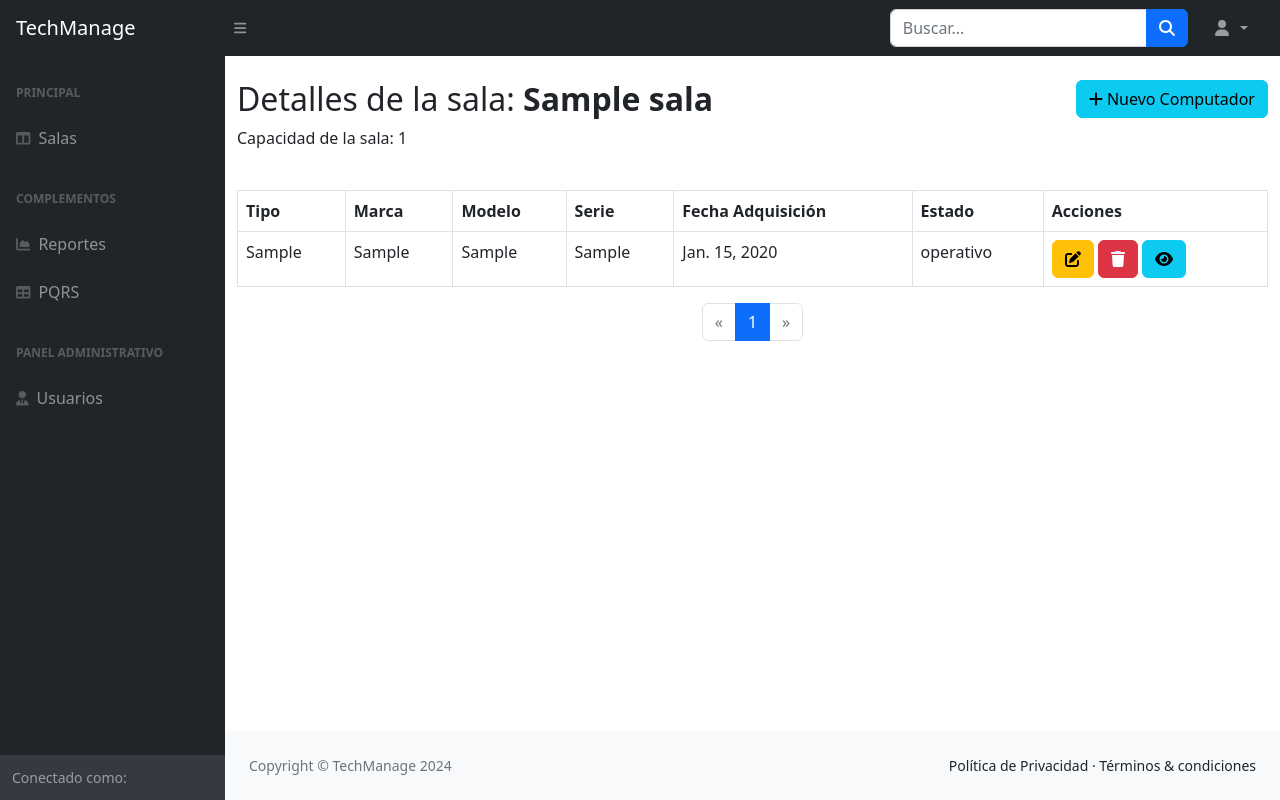
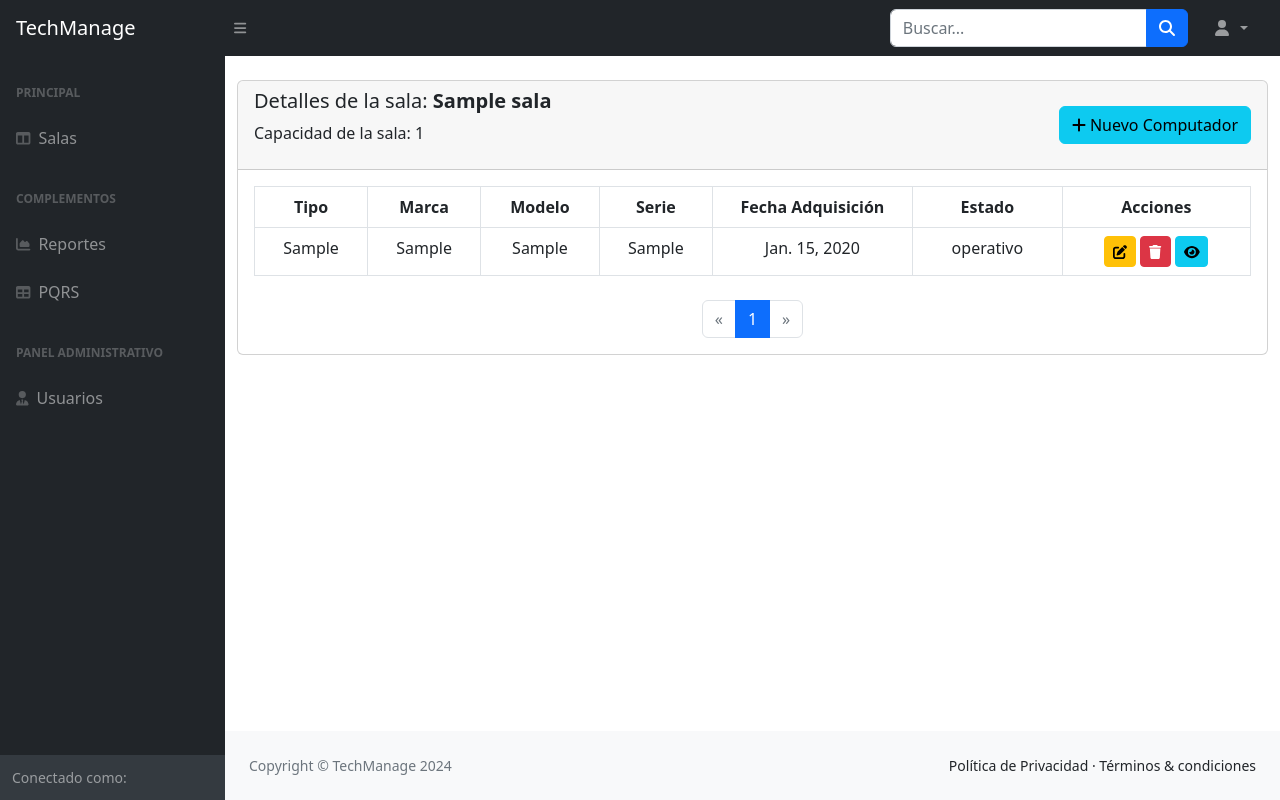
Before and after one commit to Carlos-Leguizamo/TechManage, a Django app: page /pc/1/ in a window 1280 px wide. Run offline with Django 5.2, Linux system fonts and the light colour scheme; tables that the repository leaves empty hold one stand-in row (values such as "Sample post"); some libraries are stand-ins or nearby versions.

Commit message:
Arreglando tabla

```diff
--- a/dashboard/templates/dashboard.html
+++ b/dashboard/templates/dashboard.html
@@ -11,9 +11,13 @@
   {% load static %}
   <link rel="stylesheet" href="https://cdn.jsdelivr.net/npm/bootstrap@5.3.3/dist/css/bootstrap.min.css">
   <link href="https://cdn.jsdelivr.net/npm/simple-datatables@7.1.2/dist/style.min.css" rel="stylesheet" />
+  <link rel="stylesheet" href="https://fonts.googleapis.com/css?family=Roboto|Varela+Round|Open+Sans">
+  <link rel="stylesheet" href="https:/blo/cdnjs.cloudflare.com/ajax/libs/font-awesome/6.0.0-beta3/css/all.min.css">
+  <link rel="stylesheet" href="https://fonts.googleapis.com/icon?family=Material+Icons">
   <link href="{% static 'css/styles.css' %}" rel="stylesheet" />
   <script src="https://use.fontawesome.com/releases/v6.3.0/js/all.js" crossorigin="anonymous"></script>
 </head>
+
 
 <body class="sb-nav-fixed">
   <nav class="sb-topnav navbar navbar-expand navbar-dark bg-dark">
@@ -231,6 +235,7 @@
   <script src="https://cdn.jsdelivr.net/npm/simple-datatables@7.1.2/dist/umd/simple-datatables.min.js"
     crossorigin="anonymous"></script>
   <script src="{% static 'js/datatables-simple-demo.js' %}"></script>
+  <script src="https://code.jquery.com/jquery-3.5.1.slim.min.js"></script>
 </body>
 
 </html>
--- a/room/templates/pc.html
+++ b/room/templates/pc.html
@@ -1,78 +1,82 @@
 {% extends "dashboard.html" %}
-<!-- {% load static %} -->
 {% block content %}
 
+
+<body>
 <div class="container-lg mt-4">
-        <div class="table-responsive">
-            <div class="table-wrapper">
-                <div class="table-title mb-4">
-                    <div class="row">
-                        <div class="col-sm-8">
-                            <h2>Detalles de la sala: <b>{{ sala.nombre_sala }}</b></h2>
+    <!-- Card con tabla de gestión de computadores -->
+    <div class="card mb-4">
+        <div class="card-header d-flex justify-content-between align-items-center">
+            <div>
+                <h5>Detalles de la sala: <b>{{ sala.nombre_sala }}</b></h5>
+                <!-- Capacidad de la sala -->
                 <p>Capacidad de la sala: {{ sala.capacidad }}</p>
             </div>
-                        <div class="col-sm-4 text-end">
-                            <button type="button" class="btn btn-info" data-bs-toggle="modal"
-                                data-bs-target="#addPcModal"><i class="fa fa-plus"></i> Nuevo Computador</button>
+            <button type="button" class="btn btn-info" data-bs-toggle="modal" data-bs-target="#addPcModal">
+                <i class="fa fa-plus"></i> Nuevo Computador
+            </button>
         </div>
 
-                    </div>
-                </div>
+        <div class="card-body">
+            <!-- Mensaje de error -->
             {% if error_message %}
             <div class="alert alert-danger" role="alert">
                 {{ error_message }}
             </div>
             {% endif %}
-                <table class="table table-bordered">
+
+            <!-- Tabla de computadores -->
+            <div class="table-responsive">
+                <table class="table table-bordered mb-0">
                     <thead>
                         <tr>
-                            <th>Tipo</th>
-                            <th>Marca</th>
-                            <th>Modelo</th>
-                            <th>Serie</th>
-                            <th>Fecha Adquisición</th>
-                            <th>Estado</th>
-                            <th>Acciones</th>
+                            <th class="text-center">Tipo</th>
+                            <th class="text-center">Marca</th>
+                            <th class="text-center">Modelo</th>
+                            <th class="text-center">Serie</th>
+                            <th class="text-center" style="width:200px;">Fecha Adquisición</th>
+                            <th class="text-center" style="width:150px;">Estado</th>
+                            <th class="text-center">Acciones</th>
                         </tr>
                     </thead>
                     <tbody>
                         {% for computador in computadores %}
                         <tr>
-                            <td>{{ computador.tipo }}</td>
-                            <td>{{ computador.marca }}</td>
-                            <td>{{ computador.modelo }}</td>
-                            <td>{{ computador.numero_serie }}</td>
-                            <td>{{ computador.fecha_adquisicion }}</td>
-                            <td>{{ computador.estado }}</td>
-                            <td>
+                            <td class="text-center">{{ computador.tipo }}</td>
+                            <td class="text-center">{{ computador.marca }}</td>
+                            <td class="text-center">{{ computador.modelo }}</td>
+                            <td class="text-center">{{ computador.numero_serie }}</td>
+                            <td class="text-center">{{ computador.fecha_adquisicion }}</td>
+                            <td class="text-center">{{ computador.estado }}</td>
+                            <td class="text-center">
+                                <div class="d-flex justify-content-center gap-1">
                                     <!-- Botón de Editar -->
-                                <button type="button" class="btn btn-warning" data-bs-toggle="modal"
-                                    data-bs-target="#editPcModal{{ computador.id_computador }}">
+                                    <button type="button" class="btn btn-warning btn-sm" data-bs-toggle="modal" data-bs-target="#editPcModal{{ computador.id_computador }}">
                                         <i class="fa-solid fa-pen-to-square"></i>
                                     </button>
                                     <!-- Formulario de Eliminación -->
                                     <form method="post" action="{% url 'pc' sala_id=sala.id_sala %}" style="display:inline;">
                                         {% csrf_token %}
                                         <input type="hidden" name="pc_id" value="{{ computador.id_computador }}">
-                                    <button type="submit" name="eliminar" class="btn btn-danger">
+                                        <button type="submit" name="eliminar" class="btn btn-danger btn-sm">
                                             <i class="fa-solid fa-trash"></i>
                                         </button>
                                     </form>
                                     <!-- Botón de Ver -->
-                                <a href="{% url 'sala' %}" class="btn btn-info">
+                                    <a href="{% url 'sala' %}" class="btn btn-info btn-sm">
                                         <i class="fa-solid fa-eye"></i>
                                     </a>
+                                </div>
                             </td>
                         </tr>
+
                         <!-- Modal para editar Computador -->
-                        <div class="modal fade" id="editPcModal{{ computador.id_computador }}" tabindex="-1"
-                            aria-labelledby="editPcModalLabel" aria-hidden="true">
+                        <div class="modal fade" id="editPcModal{{ computador.id_computador }}" tabindex="-1" aria-labelledby="editPcModalLabel{{ computador.id_computador }}" aria-hidden="true">
                             <div class="modal-dialog">
                                 <div class="modal-content">
                                     <div class="modal-header">
-                                        <h5 class="modal-title" id="editPcModalLabel">Editar Computador</h5>
-                                        <button type="button" class="btn-close" data-bs-dismiss="modal"
-                                            aria-label="Close"></button>
+                                        <h5 class="modal-title" id="editPcModalLabel{{ computador.id_computador }}">Editar Computador</h5>
+                                        <button type="button" class="btn-close" data-bs-dismiss="modal" aria-label="Close"></button>
                                     </div>
                                     <form method="post" action="{% url 'pc' sala_id=sala.id_sala %}">
                                         {% csrf_token %}
@@ -81,42 +85,30 @@
                                         <div class="modal-body">
                                             <div class="mb-3">
                                                 <label for="tipo" class="form-label">Tipo</label>
-                                                <input type="text" class="form-control" id="tipo" name="tipo"
-                                                    value="{{ computador.tipo }}" required>
+                                                <input type="text" class="form-control" id="tipo" name="tipo" value="{{ computador.tipo }}" required>
                                             </div>
                                             <div class="mb-3">
                                                 <label for="marca" class="form-label">Marca</label>
-                                                <input type="text" class="form-control" id="marca" name="marca"
-                                                    value="{{ computador.marca }}" required>
+                                                <input type="text" class="form-control" id="marca" name="marca" value="{{ computador.marca }}" required>
                                             </div>
                                             <div class="mb-3">
                                                 <label for="modelo" class="form-label">Modelo</label>
-                                                <input type="text" class="form-control" id="modelo" name="modelo"
-                                                    value="{{ computador.modelo }}" required>
+                                                <input type="text" class="form-control" id="modelo" name="modelo" value="{{ computador.modelo }}" required>
                                             </div>
                                             <div class="mb-3">
                                                 <label for="numero_serie" class="form-label">Número de Serie</label>
-                                                <input type="text" class="form-control" id="numero_serie"
-                                                    name="numero_serie" value="{{ computador.numero_serie }}" required>
+                                                <input type="text" class="form-control" id="numero_serie" name="numero_serie" value="{{ computador.numero_serie }}" required>
                                             </div>
                                             <div class="mb-3">
                                                 <label for="fecha_adquisicion" class="form-label">Fecha de Adquisición</label>
-                                                <input type="date" class="form-control" id="fecha_adquisicion"
-                                                    name="fecha_adquisicion" value="{{ computador.fecha_adquisicion }}"
-                                                    required>
+                                                <input type="date" class="form-control" id="fecha_adquisicion" name="fecha_adquisicion" value="{{ computador.fecha_adquisicion }}" required>
                                             </div>
                                             <div class="mb-3">
                                                 <label for="estado" class="form-label">Estado</label>
                                                 <select class="form-select" id="estado" name="estado" required>
-                                                    <option value="operativo"
-                                                        {% if computador.estado == "Operativo" %}selected{% endif %}>
-                                                        Operativo</option>
-                                                    <option value="en reparación"
-                                                        {% if computador.estado == "En reparación" %}selected{% endif %}>
-                                                        En reparación</option>
-                                                    <option value="dado de baja"
-                                                        {% if computador.estado == "Dado de baja" %}selected{% endif %}>
-                                                        Dado de baja</option>
+                                                    <option value="operativo" {% if computador.estado == "Operativo" %}selected{% endif %}>Operativo</option>
+                                                    <option value="en reparación" {% if computador.estado == "En reparación" %}selected{% endif %}>En reparación</option>
+                                                    <option value="dado de baja" {% if computador.estado == "Dado de baja" %}selected{% endif %}>Dado de baja</option>
                                                 </select>
                                             </div>
                                         </div>
@@ -131,14 +123,14 @@
                         {% endfor %}
                     </tbody>
                 </table>
+            </div>
 
-                <!-- Paginacion con bootstrap -->
-                <nav aria-label="Page navigation">
-                    <ul class="pagination justify-content-center">
+            <!-- Paginación con Bootstrap -->
+            <nav aria-label="Page navigation" class="mt-4">
+                <ul class="pagination justify-content-center mb-0">
                     {% if computadores.has_previous %}
                     <li class="page-item">
-                            <a class="page-link" href="?page={{ computadores.previous_page_number }}"
-                                aria-label="Anterior">
+                        <a class="page-link" href="?page={{ computadores.previous_page_number }}" aria-label="Anterior">
                             <span aria-hidden="true">&laquo;</span>
                         </a>
                     </li>
@@ -162,8 +154,7 @@
                     {% endfor %}
                     {% if computadores.has_next %}
                     <li class="page-item">
-                            <a class="page-link" href="?page={{ computadores.next_page_number }}"
-                                aria-label="Siguiente">
+                        <a class="page-link" href="?page={{ computadores.next_page_number }}" aria-label="Siguiente">
                             <span aria-hidden="true">&raquo;</span>
                         </a>
                     </li>
@@ -176,7 +167,6 @@
                     {% endif %}
                 </ul>
             </nav>
-
         </div>
     </div>
 </div>
@@ -224,14 +214,11 @@
                 </div>
                 <div class="modal-footer">
                     <button type="button" class="btn btn-secondary" data-bs-dismiss="modal">Cerrar</button>
-                        <button type="submit" name="agregar" class="btn btn-info">Agregar</button>
+                    <button type="submit" name="crear" class="btn btn-primary">Agregar Computador</button>
                 </div>
             </form>
         </div>
     </div>
 </div>
 
-
-
-
 {% endblock %}
```
Lines whose indentation alone changed are shown as unchanged.
